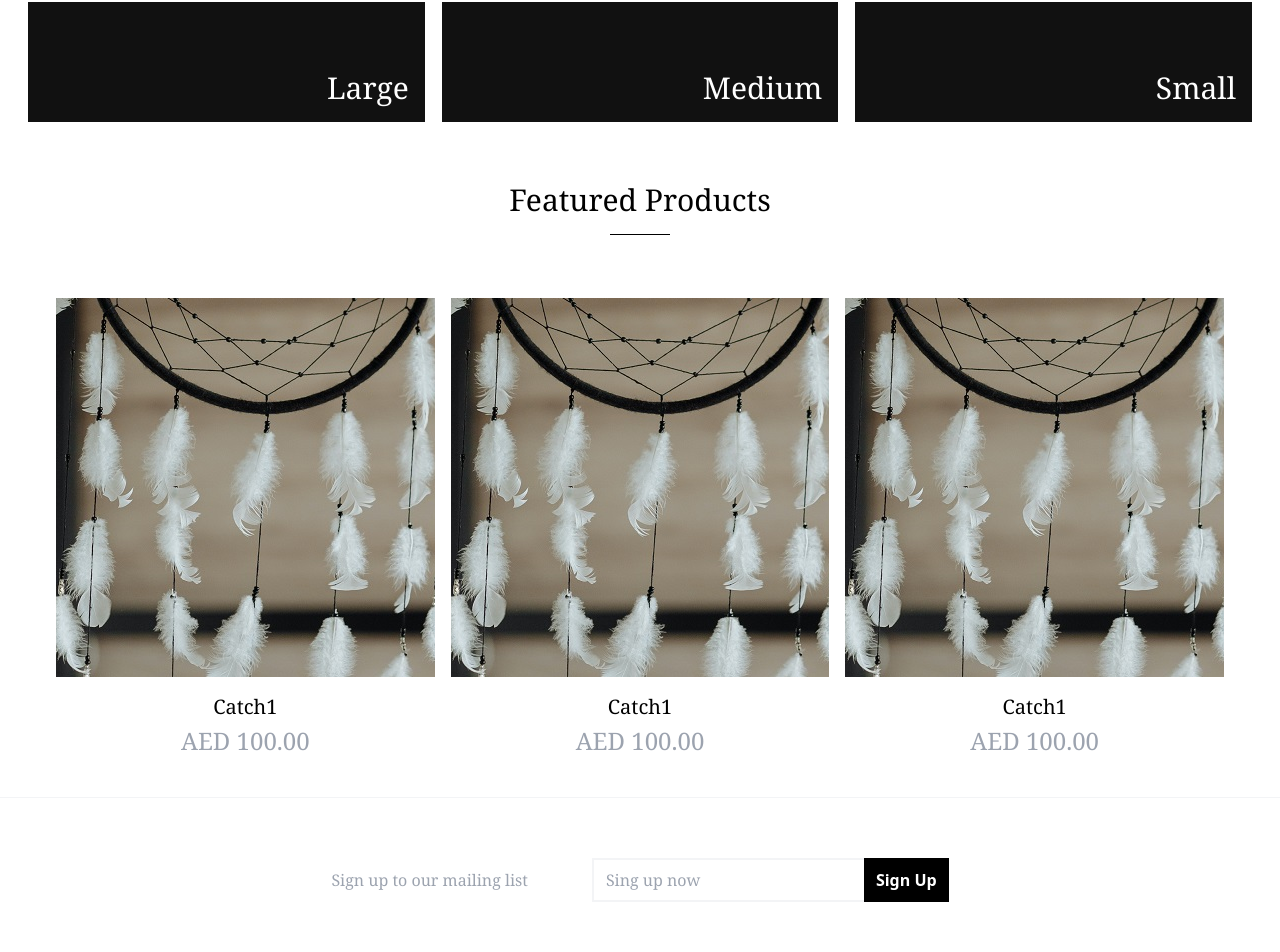
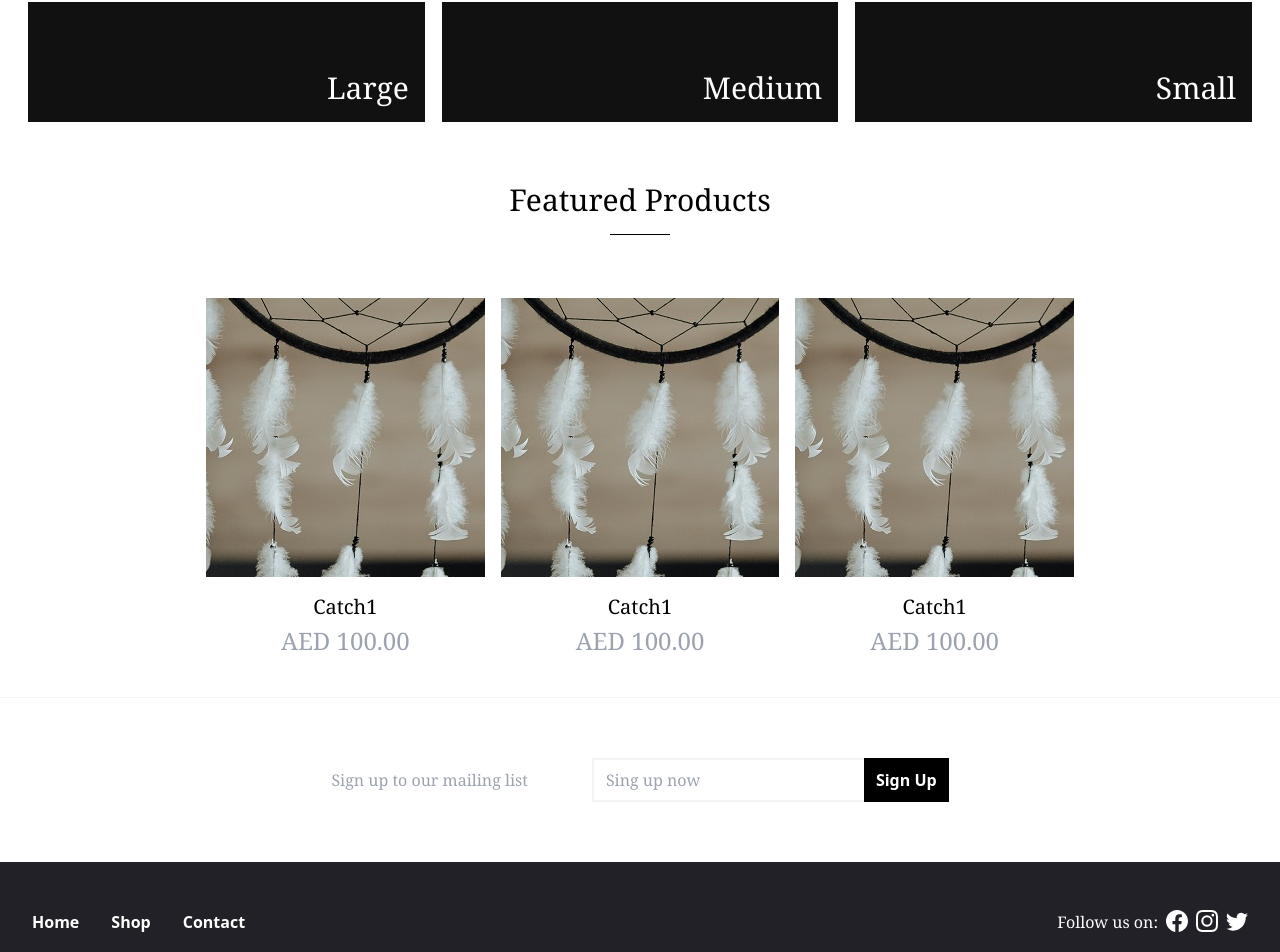
Before and after one commit to Sage4tk/m-dreamcatcher, a React (Create React App) app: page /#/ in a window 1280 px wide. Shown: the part 1032-1984 px from the top of the page. Built offline with nearby package versions, Linux system fonts and the light colour scheme; the HTML template or start-up script is replaced by a standard one.

Commit message:
added specified item page

```diff
--- a/src/App.tsx
+++ b/src/App.tsx
@@ -4,6 +4,7 @@ import { HashRouter, Route, Routes } from "react-router-dom";
 import Home from "./pages/Home";
 import Contact from "./pages/Contact";
 import Shop from "./pages/Shop";
+import ShopItem from "./pages/ShopItem";
 
 function App() {
   return (
@@ -12,6 +13,7 @@ function App() {
         <Route path="/" element={<Home />} />
         <Route path="/shop" element={<Shop />} />
         <Route path="/contact" element={<Contact />} />
+        <Route path="/shop/:id" element={<ShopItem />} />
       </Routes>
     </HashRouter>
   );
--- a/src/components/LandingCard.tsx
+++ b/src/components/LandingCard.tsx
@@ -1,3 +1,5 @@
+import { Link } from 'react-router-dom'
+
 interface LcProps {
     product: string,
     price: number,
@@ -6,11 +8,13 @@ interface LcProps {
 const LandingCard:React.FC<LcProps> = ({ product, price, img}) => {
     return (
         <>
-        <div className="flex flex-col font-serif items-center">
+        <Link to="/dasd">
+        <div className="flex flex-col font-serif items-center hover:opacity-90 cursor-pointer">
             <img className="aspect-square w-full object-none object-center mb-4" alt="" src={img}/>
             <p className="text-xl mb-1">{product}</p>
             <p className="text-2xl text-gray-400">AED {price}.00</p>
         </div>
+        </Link>
         </>
     )
 }
--- a/src/pages/Home.tsx
+++ b/src/pages/Home.tsx
@@ -32,7 +32,7 @@ const Home:React.FC = () => {
                 </div>
             </div>
             {/* featured products */}
-            <div className="lg:w-[1200px] lg:mx-auto">
+            <div className="lg:w-[900px] lg:mx-auto">
                 <div className="mb-10">
                     <h2 className="font-serif text-2xl md:text-3xl text-center">Featured Products</h2>
                     <div className="h-[16px] flex justify-center relative mb-16">
--- /dev/null
+++ b/src/pages/ShopItem.tsx
@@ -0,0 +1,20 @@
+import { useParams } from "react-router-dom";
+
+//import components
+import Nav from "../components/Nav";
+import Footer from "../components/Footer";
+
+const ShopItem:React.FC = () => {
+
+    const { id } = useParams()
+
+    return (
+        <>
+        <Nav />
+        <h1>{ id }</h1>
+        <Footer />
+        </>
+    )
+}
+
+export default ShopItem;
```
